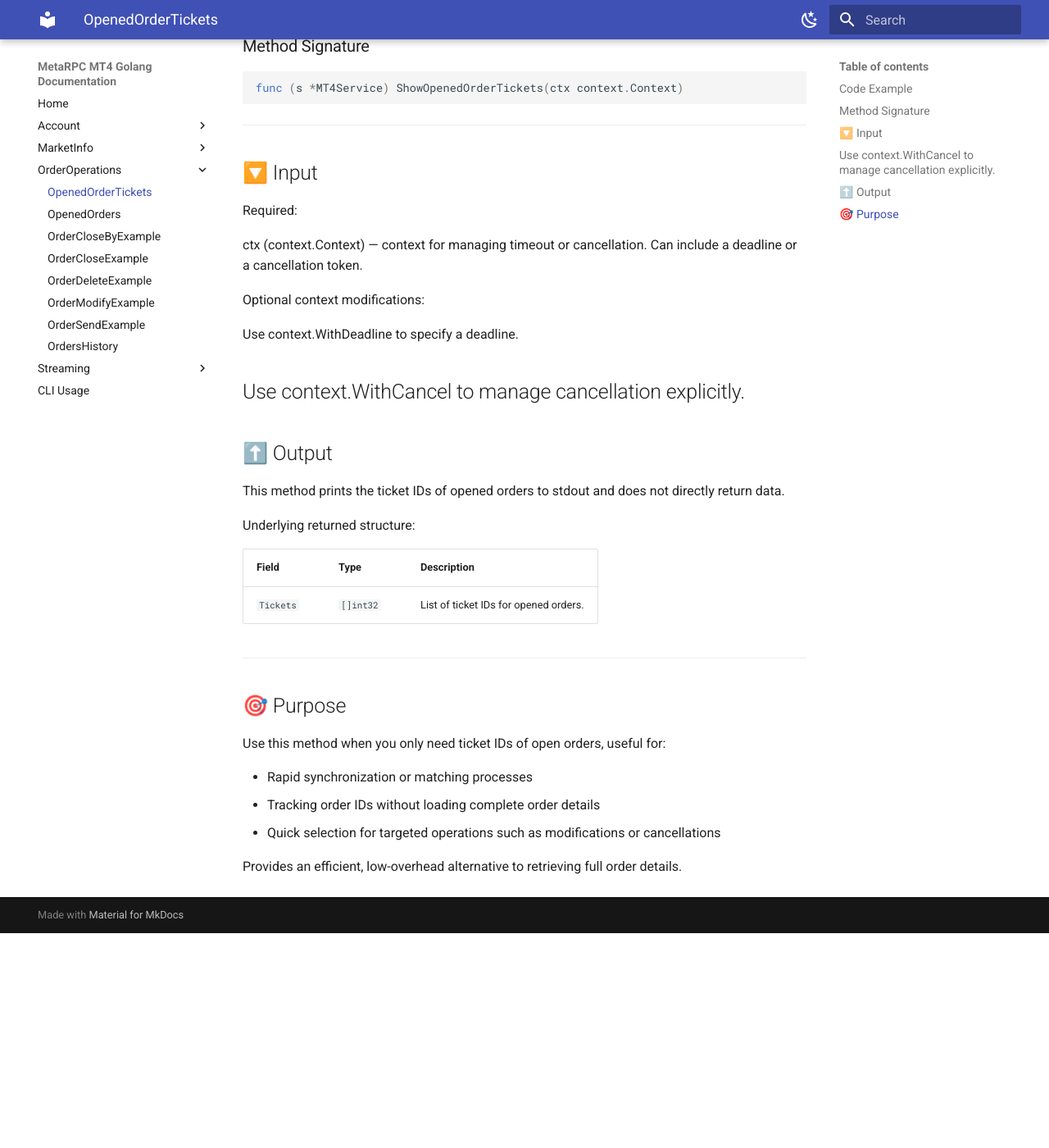
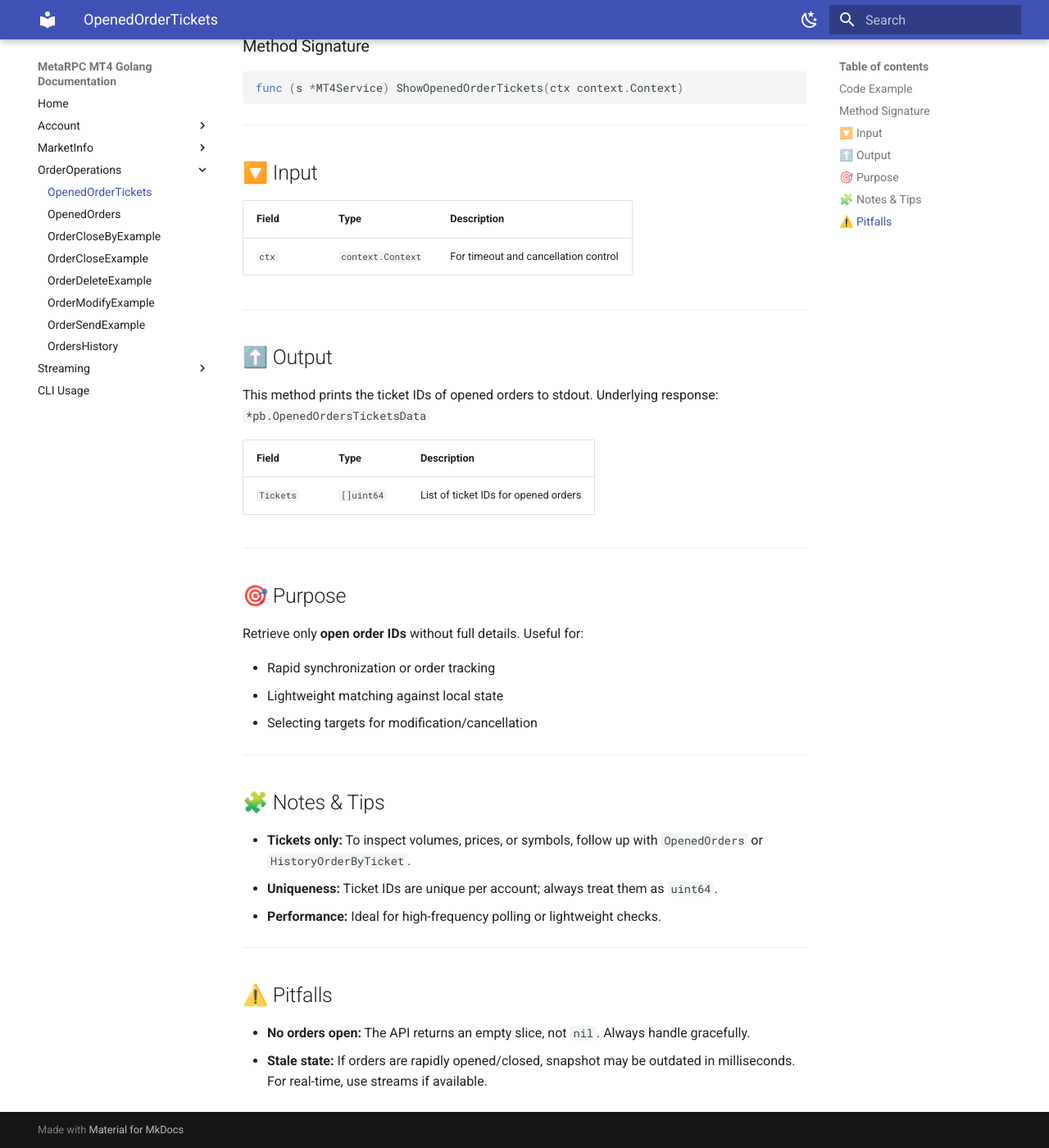
Before and after one commit to MetaRPC/GoMT4, an MkDocs documentation site: the page built from docs/Order_Operations/ShowOpenedOrderTickets.md, in a window 1280 px wide and 1400 px high, scrolled down 601 px. Shown: the whole window at 82% size. Built offline with MkDocs 1.6.1 and Material for MkDocs 9.7.7, drawn with Linux system fonts in a browser that asks for light colours; before the commit the page ends 1739 px from its top, so only the background shows below that.

Commit message:
Update ShowOpenedOrderTickets.md

```diff
--- a/docs/Order_Operations/ShowOpenedOrderTickets.md
+++ b/docs/Order_Operations/ShowOpenedOrderTickets.md
@@ -34,35 +34,42 @@ func (s *MT4Service) ShowOpenedOrderTickets(ctx context.Context)
 
 ## 🔽 Input
 
-Required:
+| Field | Type              | Description                          |
+| ----- | ----------------- | ------------------------------------ |
+| `ctx` | `context.Context` | For timeout and cancellation control |
 
-ctx (context.Context) — context for managing timeout or cancellation. Can include a deadline or a cancellation token.
-
-Optional context modifications:
-
-Use context.WithDeadline to specify a deadline.
-
-Use context.WithCancel to manage cancellation explicitly.
 ---
 
 ## ⬆️ Output
 
-This method prints the ticket IDs of opened orders to stdout and does not directly return data.
+This method prints the ticket IDs of opened orders to stdout.
+Underlying response: `*pb.OpenedOrdersTicketsData`
 
-Underlying returned structure:
-
-| Field     | Type      | Description                           |
-| --------- | --------- | ------------------------------------- |
-| `Tickets` | `[]int32` | List of ticket IDs for opened orders. |
+| Field     | Type       | Description                          |
+| --------- | ---------- | ------------------------------------ |
+| `Tickets` | `[]uint64` | List of ticket IDs for opened orders |
 
 ---
 
 ## 🎯 Purpose
 
-Use this method when you only need ticket IDs of open orders, useful for:
+Retrieve only **open order IDs** without full details. Useful for:
 
-* Rapid synchronization or matching processes
-* Tracking order IDs without loading complete order details
-* Quick selection for targeted operations such as modifications or cancellations
+* Rapid synchronization or order tracking
+* Lightweight matching against local state
+* Selecting targets for modification/cancellation
 
-Provides an efficient, low-overhead alternative to retrieving full order details.
+---
+
+## 🧩 Notes & Tips
+
+* **Tickets only:** To inspect volumes, prices, or symbols, follow up with `OpenedOrders` or `HistoryOrderByTicket`.
+* **Uniqueness:** Ticket IDs are unique per account; always treat them as `uint64`.
+* **Performance:** Ideal for high-frequency polling or lightweight checks.
+
+---
+
+## ⚠️ Pitfalls
+
+* **No orders open:** The API returns an empty slice, not `nil`. Always handle gracefully.
+* **Stale state:** If orders are rapidly opened/closed, snapshot may be outdated in milliseconds. For real-time, use streams if available.
```
